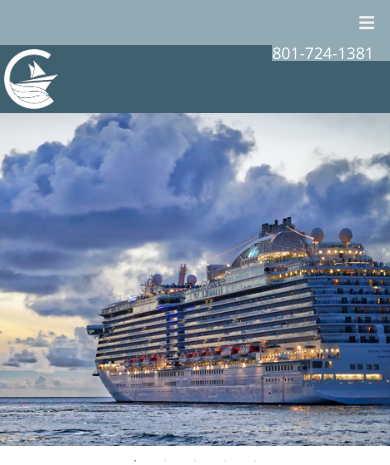
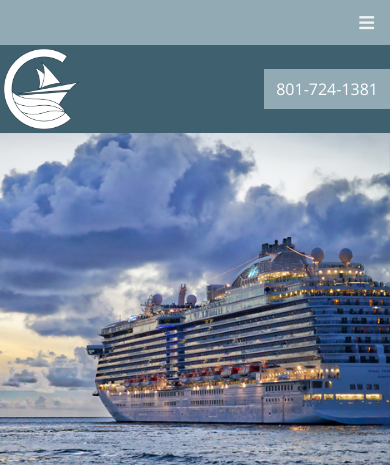
Before and after one commit to manoy96/Content-Management-Systems, a PHP site: page / in a window 390 px wide. Shown: the top 465 px of the page. Run offline with PHP 8.4, Linux system fonts and the light colour scheme; some libraries are stand-ins or nearby versions; some web fonts are replaced.

Commit message:
polishing up header and nav

```diff
--- a/Unit01HTML5_Template/css/styles.css
+++ b/Unit01HTML5_Template/css/styles.css
@@ -113,15 +113,16 @@ header {
   align-items: flex-start; }
   header img {
     border-radius: 8px;
-    max-height: 60px;
-    max-width: 60px;
+    max-height: 80px;
+    max-width: 80px;
     margin: .25rem; }
   header .phone {
-    background-color: #91AAB4; }
+    background-color: #91AAB4;
+    margin: 1.5rem 0 1rem 0;
+    padding: .75rem .75rem; }
     header .phone a {
       text-decoration: none;
-      color: #ffffff;
-      padding-right: 1rem; }
+      color: #ffffff; }
 
 .navwrap {
   background-color: #91AAB4; }
--- a/Unit01HTML5_Template/index.html
+++ b/Unit01HTML5_Template/index.html
@@ -52,6 +52,10 @@
                <a href="#">Link 2</a>
                <a href="#">Link 3</a>
             </div>
+         </div>
+         <div class="search">
+            <input type="search" name="search" id="search">
+            <button><i class="fas fa-search fa-2x"></i></button>
          </div>
       </div>
    </div>
--- a/Unit01HTML5_Template/scss/_large.scss
+++ b/Unit01HTML5_Template/scss/_large.scss
@@ -15,6 +15,11 @@ main {
       .phone {
          height: 60px;
          margin-right: 2rem;
+         padding: 2rem .5rem .5rem .5rem;
+
+         a{
+            text-align: center;
+         }
       }
    }
 }
--- a/Unit01HTML5_Template/scss/_medium.scss
+++ b/Unit01HTML5_Template/scss/_medium.scss
@@ -4,11 +4,24 @@
 
   header {
     margin: 0 auto;
+
+    .phone {
+      height: 60px;
+      margin-right: 2rem;
+      padding: 2rem .5rem .5rem .5rem;
+
+      a {
+        text-align: center;
+      }
+    }
   }
 }
 
 
 //NAVIGATION STYLES GO HERE
+.navwrap {
+
+
   .dropdown {
     display: flex;
     flex-direction: column;
@@ -18,7 +31,7 @@ header {
       margin-top: 45px;
     }
   }
-
+}
 
 
 
@@ -30,6 +43,7 @@ header {
 .articles {
   grid-template-columns: 1fr 1fr 1fr;
 }
+
 .footer {
   footer {
     .info {
--- a/Unit01HTML5_Template/scss/_small-default.scss
+++ b/Unit01HTML5_Template/scss/_small-default.scss
@@ -9,6 +9,7 @@
 body {
    background-color: #ffffff;
    // padding-top: 47px;
+
    font-family: $defaultFont;
 
    h2 {
@@ -36,18 +37,21 @@ header {
 
    img {
       border-radius: 8px;
-      max-height: 60px;
-      max-width: 60px;
+      max-height: 80px;
+      max-width: 80px;
       margin: .25rem;
    }
 
    .phone {
       background-color: $accent;
+      // box-shadow: 0 0 50px 10px rgb(180, 150, 17);
+      margin: 1.5rem 0 1rem 0;
+      padding: .75rem .75rem;
 
       a {
          text-decoration: none;
          color: #ffffff;
-         padding-right: 1rem;
+         // padding-right: 1rem;
       }
    }
 
@@ -59,6 +63,7 @@ header {
 // NAVIGATION STYLING GOES HERE
 .navwrap {
    background-color: $accent;
+
 }
 
 .topnav {
@@ -123,6 +128,11 @@ header {
 .dropdown {
    display: none;
 }
+.search {
+   display: none;
+}
+
+
 
 .topnav {
    //  height: auto;
@@ -139,6 +149,9 @@ header {
       height: auto;
       padding-top: 46px;
       // border-radius: 0 0 20px 20px;
+      display: flex;
+      flex-direction: column;
+      align-items: center;
    }
 
    .topnav.responsive .icon {
@@ -173,6 +186,28 @@ header {
          width: 100%;
       }
    }
+
+   .topnav.responsive .search {
+         display: flex;
+         flex-direction: row;
+         align-items: center;
+         // width: 100%;
+
+         input[type=search] {
+            height: 40px;
+            width: 80%;
+            border: solid 1px #666;
+            margin: 1rem 0;
+            border-radius: 7px 0 0 7px;
+         }
+         button {
+            background-color: $thirdColor;
+            height: 40px;
+            border-radius: 0 7px 7px 0;
+         }
+
+   }
+
 }
 
 //Navigation Dropdown
```
Also changed, not shown: other parts of Unit01HTML5_Template/css/styles.css (+35 -5 lines). Lines whose indentation alone changed are shown as unchanged.
